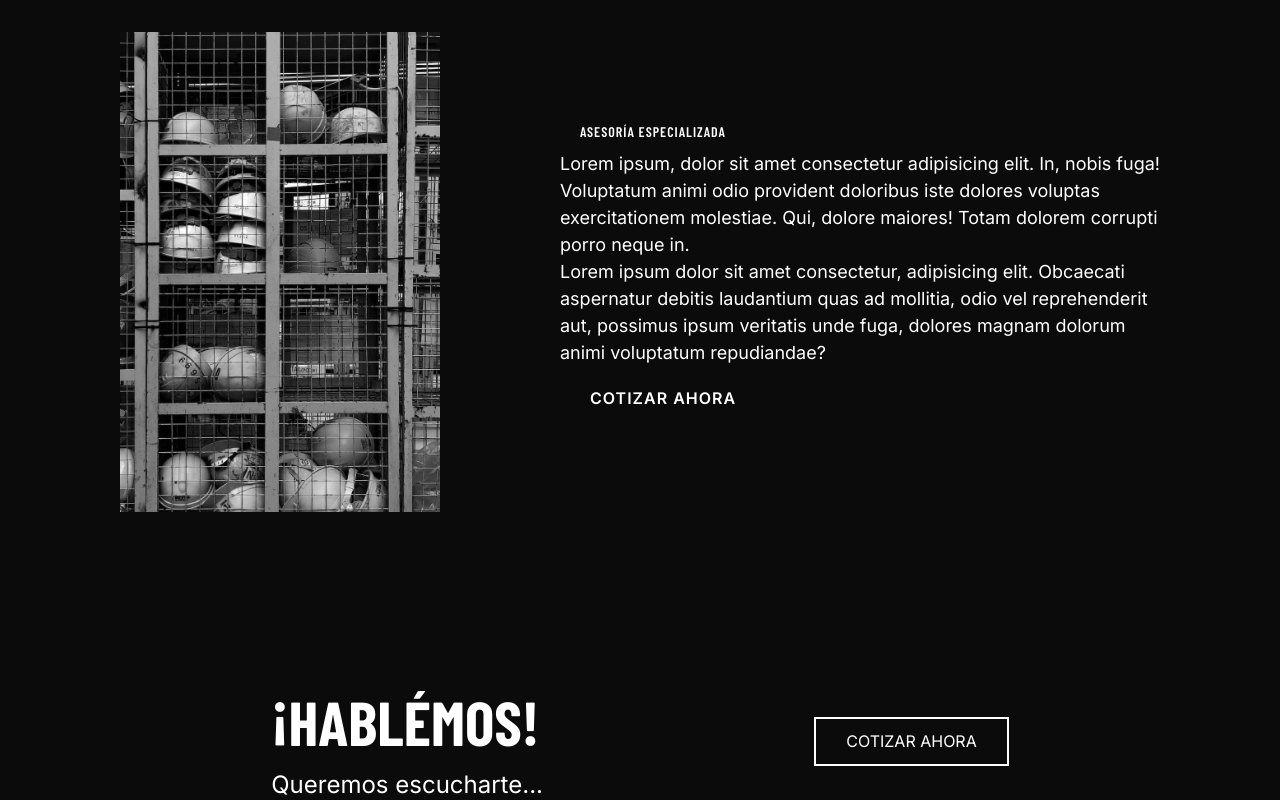
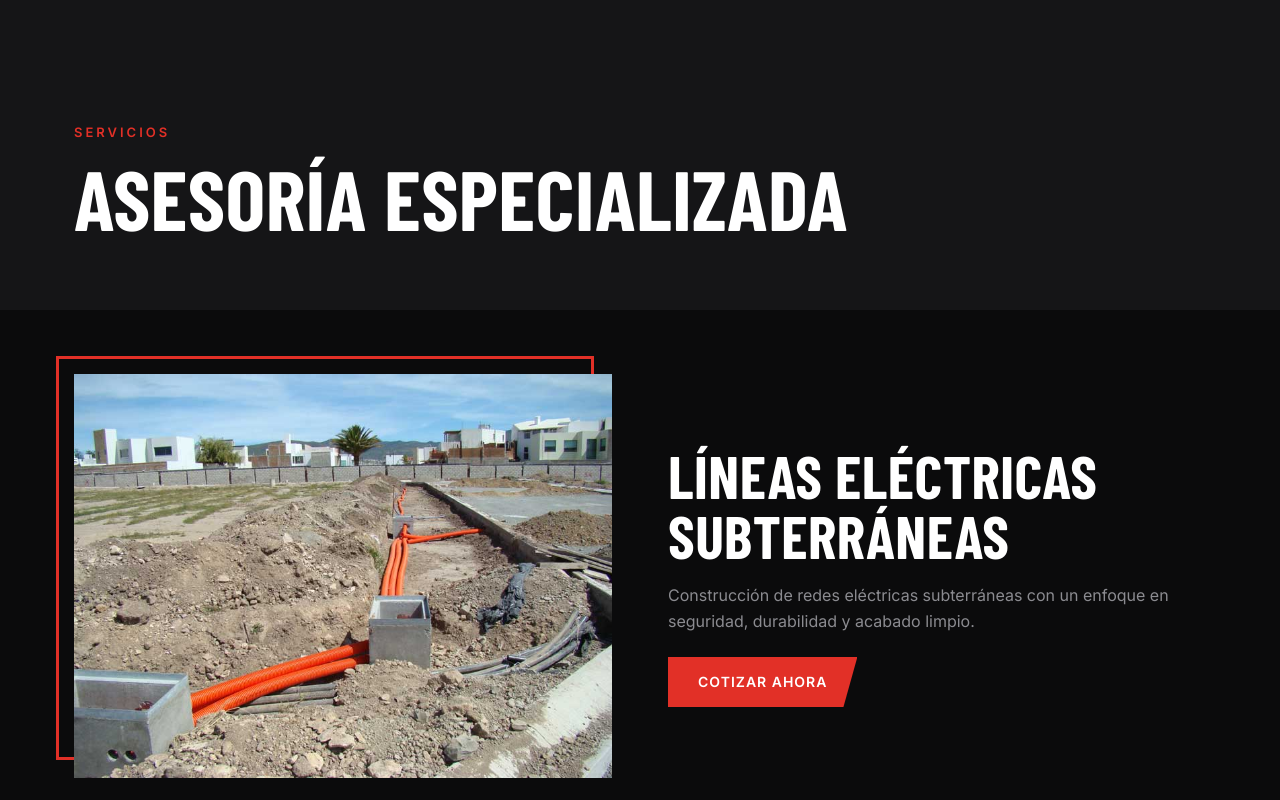
Before and after one commit to jonpapayon/ielec, a React (Vite) app: page /service in a window 1280 px wide. Shown: the part 3420-4220 px from the top of the page. Built offline with nearby package versions, Linux system fonts and the light colour scheme; a web font is replaced by a local one.

Commit message:
Refactor Service component and update links

```diff
--- a/src/pages/Service.jsx
+++ b/src/pages/Service.jsx
@@ -1,21 +1,35 @@
-import './Service.css'
-import ServiceCard from '../Components/ServiceCard'
+import { Link } from 'react-router-dom'
+import Reveal from '../Components/Reveal'
+import { services } from '../services'
 
-function Service() {
+export default function Service() {
   return (
-    <div>
-        <section className="hero-services">
-        <ServiceCard/>
-        </section>
-        <section className="talk">
+    <>
+      <section className="page-h">
+        <div className="wrap">
+          <p className="eyebrow">Servicios</p>
+          <h1>Asesoría especializada</h1>
+        </div>
+      </section>
+      <div className="wrap">
+        {services.map((s) => (
+          <Reveal key={s.id} id={s.id} className="svc">
+            <div className="photo"><img src={s.img} alt={s.title} /></div>
             <div>
-            <h2>¡Hablémos!</h2>
-            <p>Queremos escucharte...</p>
+              <h2>{s.title}</h2>
+              <p className="mut">{s.text}</p>
+              <Link to="/#contact" className="btn">COTIZAR AHORA</Link>
             </div>
-            <a href="index.html#contact" className="secundary-button">COTIZAR AHORA</a>
-        </section>
-    </div>
+          </Reveal>
+        ))}
+      </div>
+      <section className="sec">
+        <div className="wrap" style={{ textAlign: 'center' }}>
+          <h2>¡Hablemos!</h2>
+          <p className="mut" style={{ marginBottom: 24 }}>Queremos escucharte...</p>
+          <Link to="/#contact" className="btn">COTIZAR AHORA</Link>
+        </div>
+      </section>
+    </>
   )
 }
-
-export default Service
```
